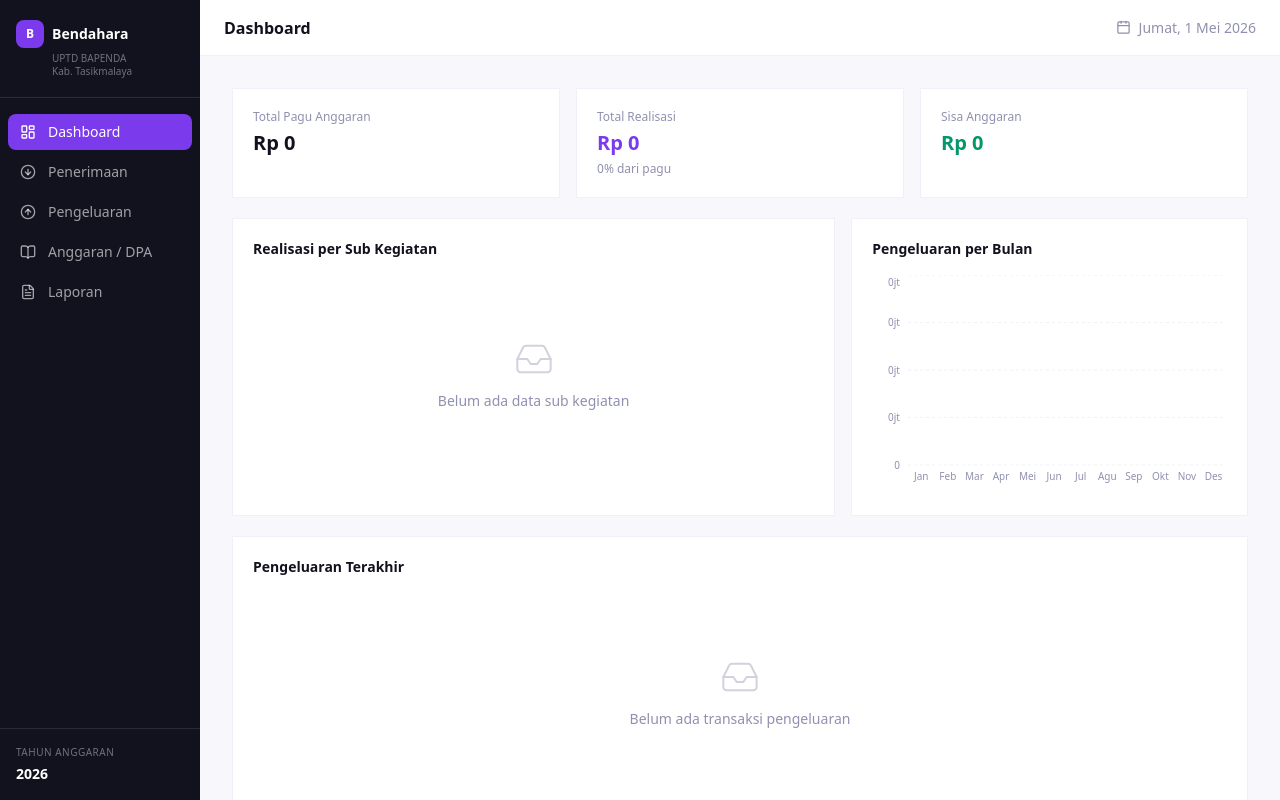
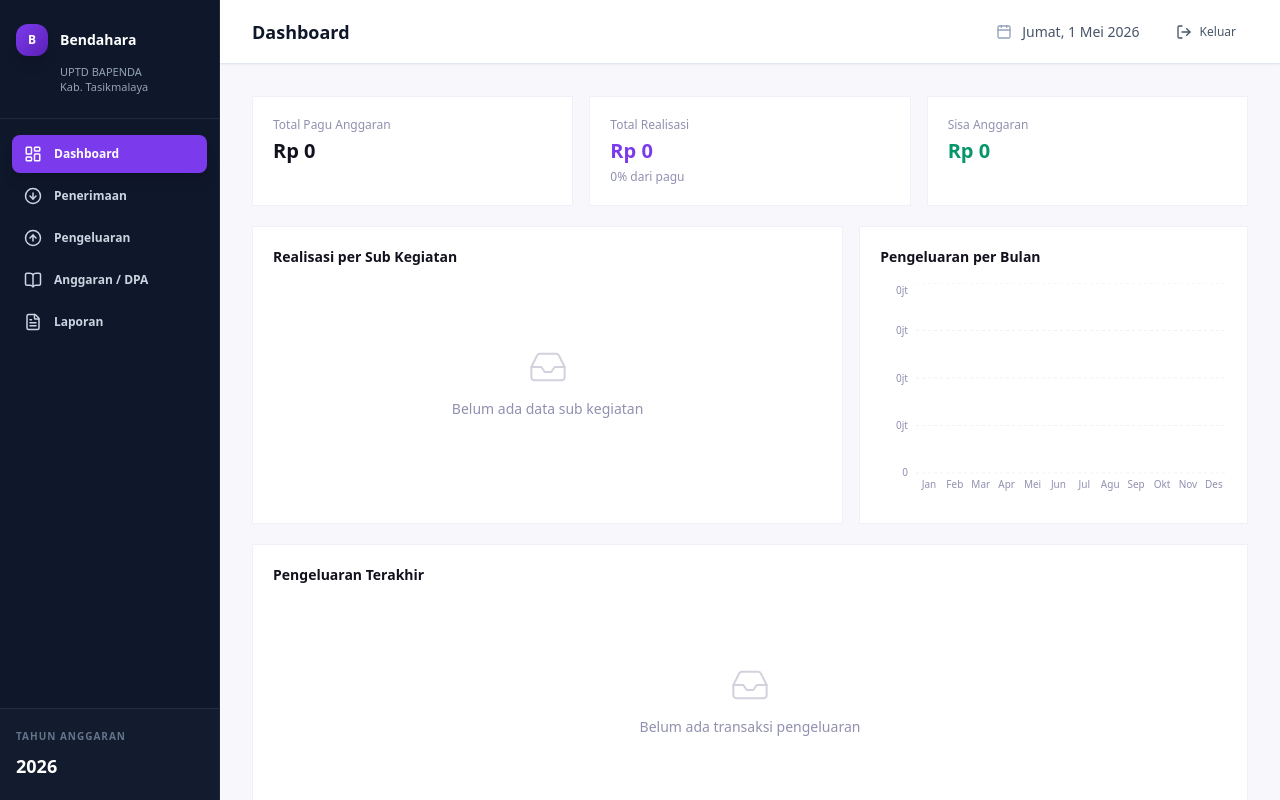
Before and after one commit to mfajarmuz/APPBENDAHARA, a React (Vite) app: page /#/dashboard in a window 1280 px wide. Built offline with nearby package versions, Linux system fonts and the light colour scheme.

Commit message:
task2-ui-component-standardization: refactor Button, Modal, Input; polish Layout, Sidebar, Topbar for office/finance look; enhance CSS\n\nCo-authored-by: Copilot <223556219+Copilot@users.noreply.github.com>

```diff
--- a/src/components/Layout.jsx
+++ b/src/components/Layout.jsx
@@ -8,8 +8,10 @@ export default function Layout() {
       <Sidebar />
       <main className="flex-1 flex flex-col h-full overflow-hidden">
         <Topbar />
-        <div className="flex-1 overflow-y-auto p-8">
-          <Outlet />
+        <div className="flex-1 overflow-y-auto">
+          <div className="p-8 max-w-7xl mx-auto">
+            <Outlet />
+          </div>
         </div>
       </main>
     </div>
--- a/src/components/Sidebar.jsx
+++ b/src/components/Sidebar.jsx
@@ -18,51 +18,51 @@ const navItems = [
 export default function Sidebar() {
   return (
     <aside
-      className="sidebar-scroll flex flex-col overflow-y-auto"
-      style={{ width: 200, minWidth: 200, background: '#12121F' }}
+      className="sidebar-scroll flex flex-col overflow-y-auto bg-slate-900 border-r border-slate-800"
+      style={{ width: 220, minWidth: 220 }}
     >
       {/* Logo / Nama Unit */}
-      <div className="px-4 py-5 border-b border-white/10">
-        <div className="flex items-center gap-2 mb-1">
+      <div className="px-4 py-6 border-b border-slate-700/50">
+        <div className="flex items-center gap-3 mb-2">
           <div
-            className="w-7 h-7 rounded-lg flex items-center justify-center text-white text-xs font-bold"
-            style={{ background: '#7C3AED' }}
+            className="w-8 h-8 rounded-xl flex items-center justify-center text-white text-xs font-bold shadow-lg"
+            style={{ background: 'linear-gradient(135deg, #7C3AED, #5B21B6)' }}
           >
             B
           </div>
-          <span className="text-white font-semibold text-sm">Bendahara</span>
+          <span className="text-white font-bold text-sm">Bendahara</span>
         </div>
-        <p className="text-white/40 text-[10px] leading-tight pl-9">
+        <p className="text-slate-400 text-[11px] leading-snug pl-11 font-medium">
           UPTD BAPENDA<br />Kab. Tasikmalaya
         </p>
       </div>
 
       {/* Navigation */}
-      <nav className="flex-1 px-2 py-4 space-y-1">
+      <nav className="flex-1 px-3 py-4 space-y-1">
         {navItems.map(({ to, icon: Icon, label }) => (
           <NavLink
             key={to}
             to={to}
             className={({ isActive }) =>
-              `flex items-center gap-3 px-3 py-2 rounded-lg text-sm transition-colors ${
+              `flex items-center gap-3 px-3 py-2.5 rounded-lg text-xs font-semibold transition-all duration-200 ${
                 isActive
-                  ? 'bg-accent text-white'
-                  : 'text-white/60 hover:bg-white/10 hover:text-white'
+                  ? 'bg-accent text-white shadow-lg'
+                  : 'text-slate-300 hover:bg-slate-800 hover:text-white'
               }`
             }
           >
-            <Icon size={16} />
-            {label}
+            <Icon size={18} />
+            <span>{label}</span>
           </NavLink>
         ))}
       </nav>
 
       {/* Info Tahun Anggaran */}
-      <div className="px-4 py-4 border-t border-white/10">
-        <p className="text-white/40 text-[10px] uppercase tracking-wider mb-1">
+      <div className="px-4 py-5 border-t border-slate-700/50 bg-slate-800/30">
+        <p className="text-slate-500 text-[10px] uppercase tracking-widest font-bold mb-2">
           Tahun Anggaran
         </p>
-        <p className="text-white font-semibold text-sm">2026</p>
+        <p className="text-white font-bold text-lg">2026</p>
       </div>
     </aside>
   )
--- a/src/components/Topbar.jsx
+++ b/src/components/Topbar.jsx
@@ -1,5 +1,5 @@
 import { useLocation } from 'react-router-dom'
-import { Calendar } from 'lucide-react'
+import { Calendar, LogOut } from 'lucide-react'
 
 const pageTitles = {
   '/dashboard': 'Dashboard',
@@ -23,11 +23,22 @@ export default function Topbar() {
   const title = pageTitles[pathname] ?? 'Bendahara App'
 
   return (
-    <header className="h-14 bg-surface border-b border-border flex items-center justify-between px-6 shrink-0">
-      <h1 className="text-text-primary font-semibold text-base">{title}</h1>
-      <div className="flex items-center gap-2 text-text-secondary text-sm">
-        <Calendar size={15} />
-        <span>{today()}</span>
+    <header className="h-16 bg-white border-b border-slate-200 flex items-center justify-between px-8 shrink-0 shadow-sm">
+      <div>
+        <h1 className="text-slate-900 font-bold text-lg">{title}</h1>
+      </div>
+      <div className="flex items-center gap-6">
+        <div className="flex items-center gap-2.5 text-slate-600 text-sm font-medium">
+          <Calendar size={16} className="text-slate-400" />
+          <span>{today()}</span>
+        </div>
+        <button
+          className="flex items-center gap-2 text-slate-600 hover:text-slate-900 px-3 py-2 rounded-lg hover:bg-slate-100 transition-colors"
+          title="Logout"
+        >
+          <LogOut size={16} />
+          <span className="text-xs">Keluar</span>
+        </button>
       </div>
     </header>
   )
--- a/src/components/ui/Button.jsx
+++ b/src/components/ui/Button.jsx
@@ -1,14 +1,15 @@
 const variants = {
-  primary: 'bg-accent text-white hover:bg-violet-700 active:bg-violet-800',
+  primary: 'bg-accent text-white hover:bg-accent/90 active:bg-accent/80 shadow-sm hover:shadow-md',
   secondary: 'bg-surface text-text-primary border border-border hover:bg-bg active:bg-border',
-  danger: 'bg-danger text-white hover:bg-red-700 active:bg-red-800',
+  danger: 'bg-danger text-white hover:bg-danger/90 active:bg-danger/80 shadow-sm hover:shadow-md',
+  success: 'bg-success text-white hover:bg-success/90 active:bg-success/80 shadow-sm hover:shadow-md',
   ghost: 'text-text-secondary hover:bg-bg active:bg-border',
 }
 
 const sizes = {
   sm: 'px-3 py-1.5 text-xs',
   md: 'px-4 py-2 text-sm',
-  lg: 'px-5 py-2.5 text-sm',
+  lg: 'px-5 py-2.5 text-base font-semibold',
 }
 
 export default function Button({
@@ -19,6 +20,7 @@ export default function Button({
   onClick,
   type = 'button',
   className = '',
+  fullWidth = false,
 }) {
   return (
     <button
@@ -26,9 +28,10 @@ export default function Button({
       onClick={onClick}
       disabled={disabled}
       className={`
-        inline-flex items-center gap-2 rounded-lg font-medium
-        transition-colors focus:outline-none focus-visible:ring-2 focus-visible:ring-accent
+        inline-flex items-center justify-center gap-2 rounded-lg font-medium
+        transition-all duration-200 focus:outline-none focus-visible:ring-2 focus-visible:ring-offset-2 focus-visible:ring-accent
         disabled:opacity-50 disabled:cursor-not-allowed
+        ${fullWidth ? 'w-full' : ''}
         ${variants[variant]} ${sizes[size]} ${className}
       `}
     >
--- a/src/components/ui/Input.jsx
+++ b/src/components/ui/Input.jsx
@@ -7,14 +7,15 @@ export default function Input({
   required = false,
   error,
   hint,
+  disabled = false,
   className = '',
   ...props
 }) {
   return (
-    <div className={`flex flex-col gap-1 ${className}`}>
+    <div className={`flex flex-col gap-2 ${className}`}>
       {label && (
-        <label className="text-xs font-medium text-text-secondary">
-          {label}{required && <span className="text-danger ml-0.5">*</span>}
+        <label className="text-xs font-semibold text-text-primary uppercase tracking-wide">
+          {label}{required && <span className="text-danger ml-1">*</span>}
         </label>
       )}
       <input
@@ -23,15 +24,17 @@ export default function Input({
         onChange={onChange}
         placeholder={placeholder}
         required={required}
+        disabled={disabled}
         className={`
-          w-full px-3 py-2 text-sm rounded-lg border bg-surface text-text-primary
-          placeholder:text-text-secondary transition-colors
-          focus:outline-none focus:ring-2 focus:ring-accent focus:border-transparent
-          ${error ? 'border-danger' : 'border-border'}
+          w-full px-3 py-2.5 text-sm rounded-lg border border-border bg-surface text-text-primary
+          placeholder:text-text-secondary transition-all duration-200
+          focus:outline-none focus:ring-2 focus:ring-accent focus:ring-offset-0 focus:border-transparent
+          disabled:opacity-50 disabled:cursor-not-allowed disabled:bg-bg
+          ${error ? 'border-danger ring-1 ring-danger/20' : ''}
         `}
         {...props}
       />
-      {error && <p className="text-xs text-danger">{error}</p>}
+      {error && <p className="text-xs font-medium text-danger flex items-center gap-1"><span>⚠</span> {error}</p>}
       {hint && !error && <p className="text-xs text-text-secondary">{hint}</p>}
     </div>
   )
--- a/src/components/ui/Modal.jsx
+++ b/src/components/ui/Modal.jsx
@@ -1,7 +1,7 @@
 import { useEffect } from 'react'
 import { X } from 'lucide-react'
 
-export default function Modal({ open, onClose, title, children, width = 540 }) {
+export default function Modal({ open, onClose, title, children, width = 540, size = 'md' }) {
   useEffect(() => {
     if (!open) return
     const handler = (e) => { if (e.key === 'Escape') onClose() }
@@ -11,26 +11,28 @@ export default function Modal({ open, onClose, title, children, width = 540 }) {
 
   if (!open) return null
 
+  const widthClass = size === 'sm' ? 360 : size === 'lg' ? 720 : width
+
   return (
     <div
-      className="fixed inset-0 z-50 flex items-center justify-center p-4"
-      style={{ background: 'rgba(18,18,31,0.5)' }}
+      className="fixed inset-0 z-50 flex items-center justify-center p-4 bg-black/30 backdrop-blur-sm"
       onClick={(e) => { if (e.target === e.currentTarget) onClose() }}
     >
       <div
-        className="bg-surface rounded-card shadow-xl flex flex-col max-h-[90vh]"
-        style={{ width, minWidth: 320 }}
+        className="bg-surface rounded-2xl shadow-2xl flex flex-col max-h-[90vh] border border-border/50"
+        style={{ width: widthClass, minWidth: 320 }}
       >
-        <div className="flex items-center justify-between px-6 py-4 border-b border-border shrink-0">
-          <h2 className="font-semibold text-text-primary text-sm">{title}</h2>
+        <div className="flex items-center justify-between px-6 py-5 border-b border-border/30 shrink-0">
+          <h2 className="font-semibold text-text-primary text-base">{title}</h2>
           <button
             onClick={onClose}
-            className="text-text-secondary hover:text-text-primary p-1 rounded-lg hover:bg-bg transition-colors"
+            className="text-text-secondary hover:text-text-primary p-2 rounded-lg hover:bg-bg transition-all duration-200"
+            aria-label="Close modal"
           >
-            <X size={16} />
+            <X size={18} />
           </button>
         </div>
-        <div className="flex-1 overflow-y-auto px-6 py-5">
+        <div className="flex-1 overflow-y-auto px-6 py-5 space-y-4">
           {children}
         </div>
       </div>
--- a/src/index.css
+++ b/src/index.css
@@ -9,33 +9,74 @@
 }
 
 body {
-  font-family: 'Segoe UI', system-ui, sans-serif;
+  font-family: -apple-system, BlinkMacSystemFont, 'Segoe UI', 'Roboto', 'Oxygen', 'Ubuntu', sans-serif;
   background-color: #F8F8FC;
   color: #12121F;
   -webkit-font-smoothing: antialiased;
+  -moz-osx-font-smoothing: grayscale;
   overflow: hidden;
 }
 
-/* Scrollbar styling */
+/* Global scrollbar styling for light areas */
 ::-webkit-scrollbar {
-  width: 6px;
-  height: 6px;
+  width: 8px;
+  height: 8px;
 }
+
 ::-webkit-scrollbar-track {
   background: #F0F0F8;
 }
+
 ::-webkit-scrollbar-thumb {
   background: #C4C4D8;
-  border-radius: 3px;
+  border-radius: 4px;
 }
+
 ::-webkit-scrollbar-thumb:hover {
   background: #9090B0;
 }
 
-/* Sidebar scrollbar (dark) */
+/* Sidebar scrollbar (dark mode) */
 .sidebar-scroll::-webkit-scrollbar-track {
-  background: #1a1a2e;
+  background: #0F172A;
 }
+
 .sidebar-scroll::-webkit-scrollbar-thumb {
-  background: #2d2d4a;
+  background: #334155;
+  border-radius: 4px;
 }
+
+.sidebar-scroll::-webkit-scrollbar-thumb:hover {
+  background: #475569;
+}
+
+/* Card and container utilities */
+@layer components {
+  .card {
+    @apply bg-white rounded-lg shadow-sm border border-slate-200 p-6;
+  }
+
+  .card-hover {
+    @apply card hover:shadow-md transition-shadow duration-200;
+  }
+
+  .finance-badge {
+    @apply inline-flex items-center px-2.5 py-1 rounded-full text-xs font-semibold;
+  }
+
+  .badge-success {
+    @apply finance-badge bg-emerald-50 text-emerald-700 border border-emerald-200;
+  }
+
+  .badge-danger {
+    @apply finance-badge bg-red-50 text-red-700 border border-red-200;
+  }
+
+  .badge-warning {
+    @apply finance-badge bg-amber-50 text-amber-700 border border-amber-200;
+  }
+
+  .badge-info {
+    @apply finance-badge bg-blue-50 text-blue-700 border border-blue-200;
+  }
+}
```
